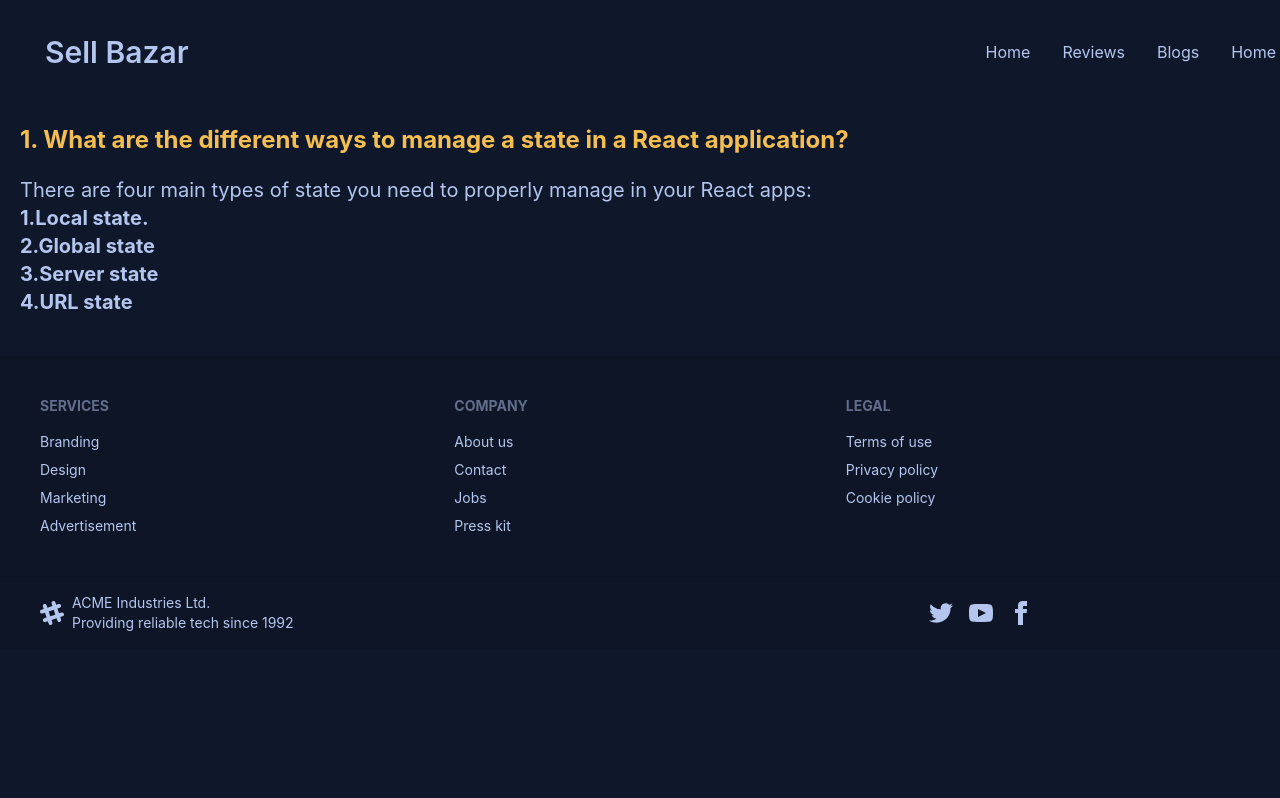
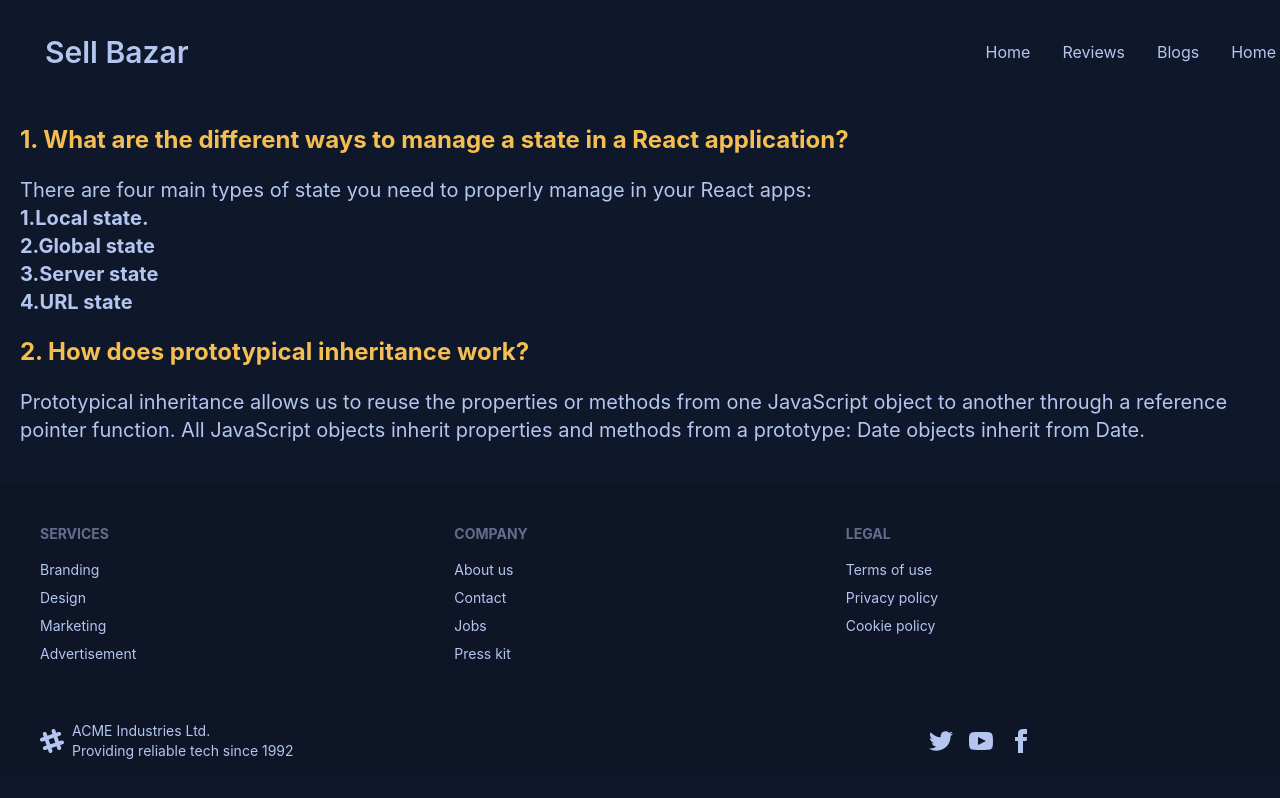
Before and after one commit to Abrahon/my-used-laptop-clients-repo, a React (Create React App) app: page /blogs in a window 1280 px wide. Built offline with nearby package versions, Linux system fonts and the light colour scheme.

Commit message:
added question-2

```diff
--- a/src/Pages/Blogs/Blogs.js
+++ b/src/Pages/Blogs/Blogs.js
@@ -12,6 +12,9 @@ const Blogs = () => {
                     4.URL state
                 </strong>
             </p>
+            <h1 className='text-2xl mb-5 font-bold text-warning'>2. How does prototypical inheritance work?</h1>
+            <p className='text-xl mb-5'>Prototypical inheritance allows us to reuse the properties or methods from one JavaScript object to another through a reference pointer function. All JavaScript objects inherit properties and methods from a prototype: Date objects inherit from Date.</p>
+
 
         </div>
     );
```
